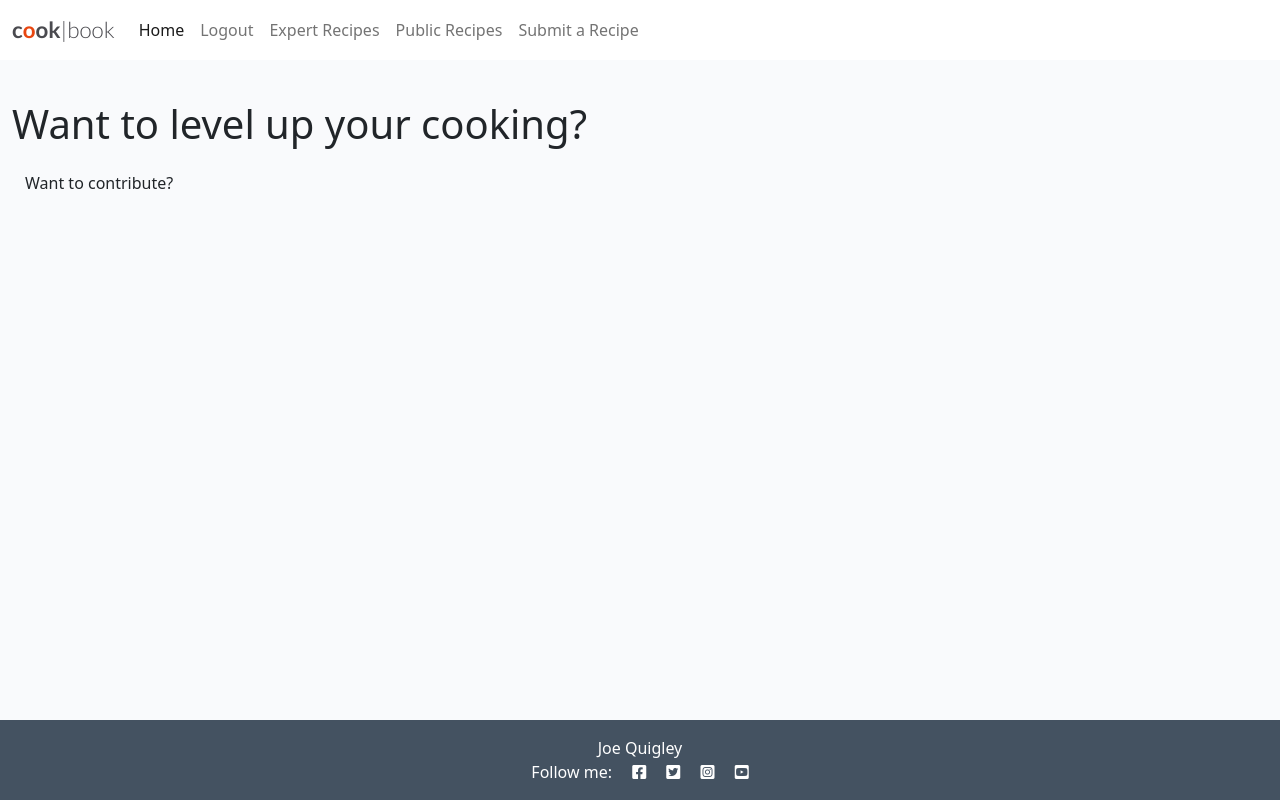
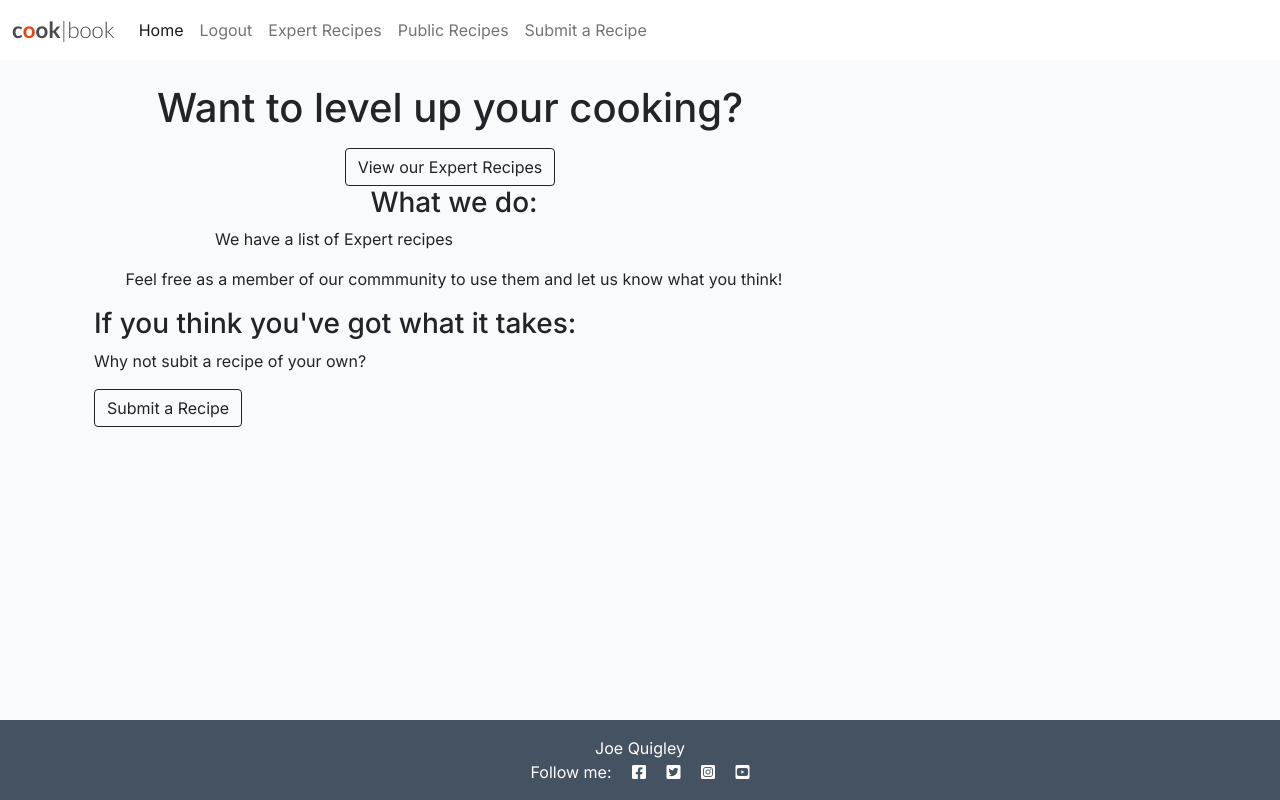
Before and after one commit to JoeQuigley1/PP4_Food_Diary, a Django app: page / in a window 1280 px wide. Run offline with Django 3.2, Linux system fonts and the light colour scheme; the visitor is signed in with stand-in values (Sample User, id 1).

Commit message:
Styling changes to base body and add new font and content to index

```diff
--- a/static/css/style.css
+++ b/static/css/style.css
@@ -1,5 +1,19 @@
+@import url('https://fonts.googleapis.com/css2?family=Inter:wght@300;400;500;600&display=swap');
+
+
 body {
     background-color: #F9FAFC;
+    max-height: 100%;
+    font-family: 'Inter';
+
+}
+
+.main-bg {
+    background-color: #F9FAFC;
+}
+
+.hero-text {
+    text-align: center;
 }
 
 .brand {
@@ -23,10 +37,6 @@ body {
 
 .dark-bg {
     background-color: #445261;
-}
-
-.main-bg {
-    background-color: #F9FAFC;
 }
 
 .card {
--- a/templates/base.html
+++ b/templates/base.html
@@ -20,7 +20,7 @@
 
 </head>
 
-<body class="d-flex flex-column h-100 main-bg">
+<body class="d-flex flex-column  main-bg">
 
     <!-- Navigation -->
 
@@ -95,7 +95,7 @@
     </main>
 
     <!-- Footer -->
-    <footer class="footer mt-auto py-3 dark-bg">
+    <footer class="footer mt-auto py-3 dark-bg fixed-bottom">
         <p class="m-0 text-center text-white">Joe Quigley</p>
         <p class="m-0 text-center text-white">Follow me: <i class="fab fa-facebook-square ms-3"></i>
             <i class="fab fa-twitter-square ms-3"></i>
--- a/templates/index.html
+++ b/templates/index.html
@@ -1,36 +1,72 @@
 {% extends "base.html" %}
 
 {% block content %}
+{% load static %}
 
-<div class="container-fluid">
+
+<div class="container">
     <div class="row">
-
         <!-- Home page for The Food Diary -->
         {% if user.is_authenticated %}
-        <div class="col-12 mt-3">
+        <div class="col-12 ">
             <div class="row">
-                <div class="col-md-6">
-                    <div class="mt-4">
-                        <h1>Want to level up your cooking?</h1>
-                        <div class="mt-3">
-                            <a class="btn btn-bg" href="{% url 'submit_recipe' %}">Want to contribute?</a>
+                <div class="col-md-8 text-center feature-top">
+                    <div class="mt-4 ">
+                        <h1 class="hero-text">Want to level up your cooking?</h1>
+                        <div class="mt-3 ">
+                            <a class="btn btn-bg btn-outline-dark text-center" href="{% url 'recipe_posts' %}">View our Expert Recipes</a>
                         </div>
                     </div>
                 </div>
 
         {% else %}
-                <div class="col-md-6">
-                    <div class="mt-4">
-                        <h1>Want to level up your cooking?</h1>
-                        <div class="mt-3">
-                            <a class="btn btn-bg" href="{% url 'account_signup' %}">Sign up!</a>
+                <div class="col-md-8 mt-3">
+                    <div class="row">
+                        <div class="mt-4">
+                            <h1>Want to level up your cooking?</h1>
+                            <div class="mt-3">
+                                <a class="btn btn-bg btn-outline-dark" href="{% url 'account_signup' %}">Sign up!</a>
+                            </div>
                         </div>
                     </div>
+
                 </div>
             </div>
         {% endif %}
         </div>
+    </div>
+</div>
 
+<div class="container">
+    <div class="col-12">
+        <div class="row">
+            <div class=" col-md-8 text-center about-section">
+                <h3>
+                    What we do:
+                </h3>
+                <p class="col-md-8">
+                    We have a list of Expert recipes
+                </p>
+                <p>Feel free as a member of our commmunity to use them and let us know what you think!</p>
+            </div>
+        </div>
+        {% if user.is_authenticated %}
+        <div class="row">
+            <div class="about-section">
+                <h3>
+                    If you think you've got what it takes:
+                </h3>
+                <p class="col">
+                    Why not subit a recipe of your own?
+                </p>
+                <div class="mt-3 ">
+                    <a class="btn btn-bg btn-outline-dark" href="{% url 'submit_recipe' %}">Submit a Recipe</a>
+                </div>
+            </div>
+        {% endif %}
+        </div>
     </div>
 
-    {%endblock%}
+</div>
+
+{%endblock%}
```
Also changed, not shown: README.md.
